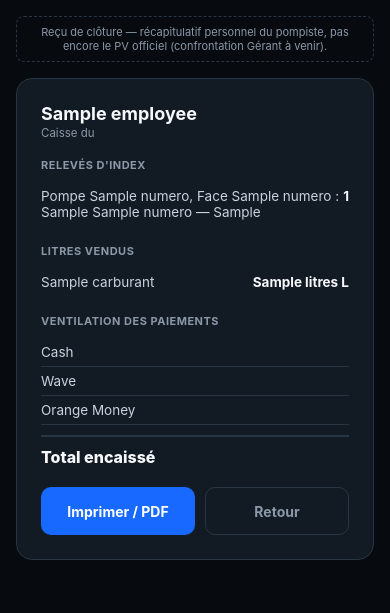
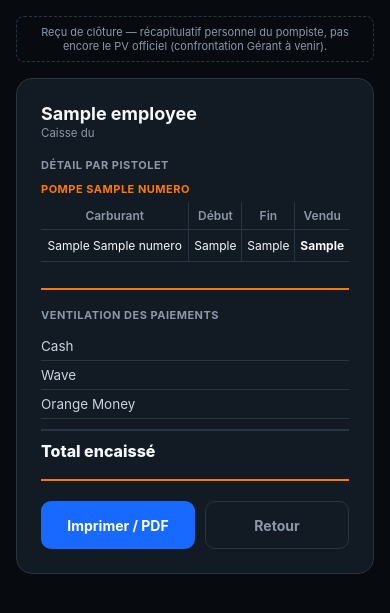
Before and after one commit to Connecticlab/STATION_TRACK, a Django app: template accounts/templates/accounts/pompiste_recu.html in a window 390 px wide. Shown: the top 613 px of the page. Run offline with Django 5.2, Linux system fonts and the light colour scheme; the template is opened without the code that fills it: most values are stand-ins (such as "Sample title", 1, 10 or a date in 2020).

Commit message:
Accounts: pompiste_recu refonte (tableau detaille par pistolet, suppression redondance litres vendus, separation visuelle coloree entre sections), teste et valide sur mobile

```diff
--- a/accounts/templates/accounts/pompiste_recu.html
+++ b/accounts/templates/accounts/pompiste_recu.html
@@ -18,7 +18,8 @@ body{padding:16px;padding-bottom:60px}
 .receipt{background:var(--panel);border:1px solid var(--line);border-radius:16px;padding:24px}
 .receipt h1{font-size:18px;margin:0 0 2px}
 .receipt .sub{font-size:11.5px;color:var(--muted);margin-bottom:18px}
-.section{margin-bottom:18px}
+.section{margin-bottom:18px;padding-bottom:18px;border-bottom:2px solid var(--orange)}
+.section:last-of-type{border-bottom:none;padding-bottom:0}
 .section h2{font-size:11px;text-transform:uppercase;letter-spacing:.5px;color:var(--muted);margin:0 0 10px}
 .row{display:flex;justify-content:space-between;font-size:13.5px;padding:6px 0;border-bottom:1px solid var(--line)}
 .row:last-child{border-bottom:none}
@@ -47,26 +48,35 @@ body{padding:16px;padding-bottom:60px}
     <div class="sub">Caisse du {{ session.date|date:"d/m/Y" }}</div>
 
     <div class="section">
-      <h2>Relevés d'index</h2>
-      {% for releve in releves %}
-        <div class="row">
-          <span class="lbl">Pompe {{ releve.pistolet.face.pompe.numero }}, Face {{ releve.pistolet.face.numero }} : {{ releve.pistolet.get_carburant_display }} {{ releve.pistolet.numero }} — {{ releve.get_type_releve_display }}</span>
-          <span class="val">{{ releve.valeur_index }}</span>
-        </div>
+      <h2>Détail par pistolet</h2>
+      {% for groupe_pompe in structure %}
+        <div style="font-size:11px;color:var(--orange);margin:10px 0 6px;font-weight:700;text-transform:uppercase;letter-spacing:.5px;">Pompe {{ groupe_pompe.pompe.numero }}</div>
+        <table style="width:100%;border-collapse:collapse;font-size:12px;margin-bottom:8px;">
+          <thead>
+            <tr style="border-bottom:1px solid var(--line);">
+              <th style="text-align:center;padding:6px 4px;color:var(--muted);font-weight:600;">Carburant</th>
+              <th style="text-align:center;padding:6px 4px;color:var(--muted);font-weight:600;border-left:1px solid var(--line);">Début</th>
+              <th style="text-align:center;padding:6px 4px;color:var(--muted);font-weight:600;border-left:1px solid var(--line);">Fin</th>
+              <th style="text-align:center;padding:6px 4px;color:var(--muted);font-weight:600;border-left:1px solid var(--line);">Vendu</th>
+            </tr>
+          </thead>
+          <tbody>
+            {% for groupe_face in groupe_pompe.faces %}
+              {% for pistolet in groupe_face.pistolets %}
+                <tr style="border-bottom:1px solid var(--line);">
+                  <td style="padding:8px 4px;text-align:center;">{{ pistolet.get_carburant_display }} {{ pistolet.numero }}</td>
+                  <td style="padding:8px 4px;text-align:center;border-left:1px solid var(--line);">{{ pistolet.index_depart }}</td>
+                  <td style="padding:8px 4px;text-align:center;border-left:1px solid var(--line);">{{ pistolet.index_fin }}</td>
+                  <td style="padding:8px 4px;text-align:center;font-weight:700;border-left:1px solid var(--line);">{{ pistolet.litres_vendus }}</td>
+                </tr>
+              {% endfor %}
+            {% endfor %}
+          </tbody>
+        </table>
       {% endfor %}
     </div>
 
-    {% if litres_vendus %}
-    <div class="section">
-      <h2>Litres vendus</h2>
-      {% for carburant, litres in litres_vendus.items %}
-        <div class="row">
-          <span class="lbl">{{ carburant|capfirst }}</span>
-          <span class="val">{{ litres }} L</span>
-        </div>
-      {% endfor %}
-    </div>
-    {% endif %}
+
 
     <div class="section">
       <h2>Ventilation des paiements</h2>
```
Also changed, not shown: accounts/views.py (+21 -2 lines).
